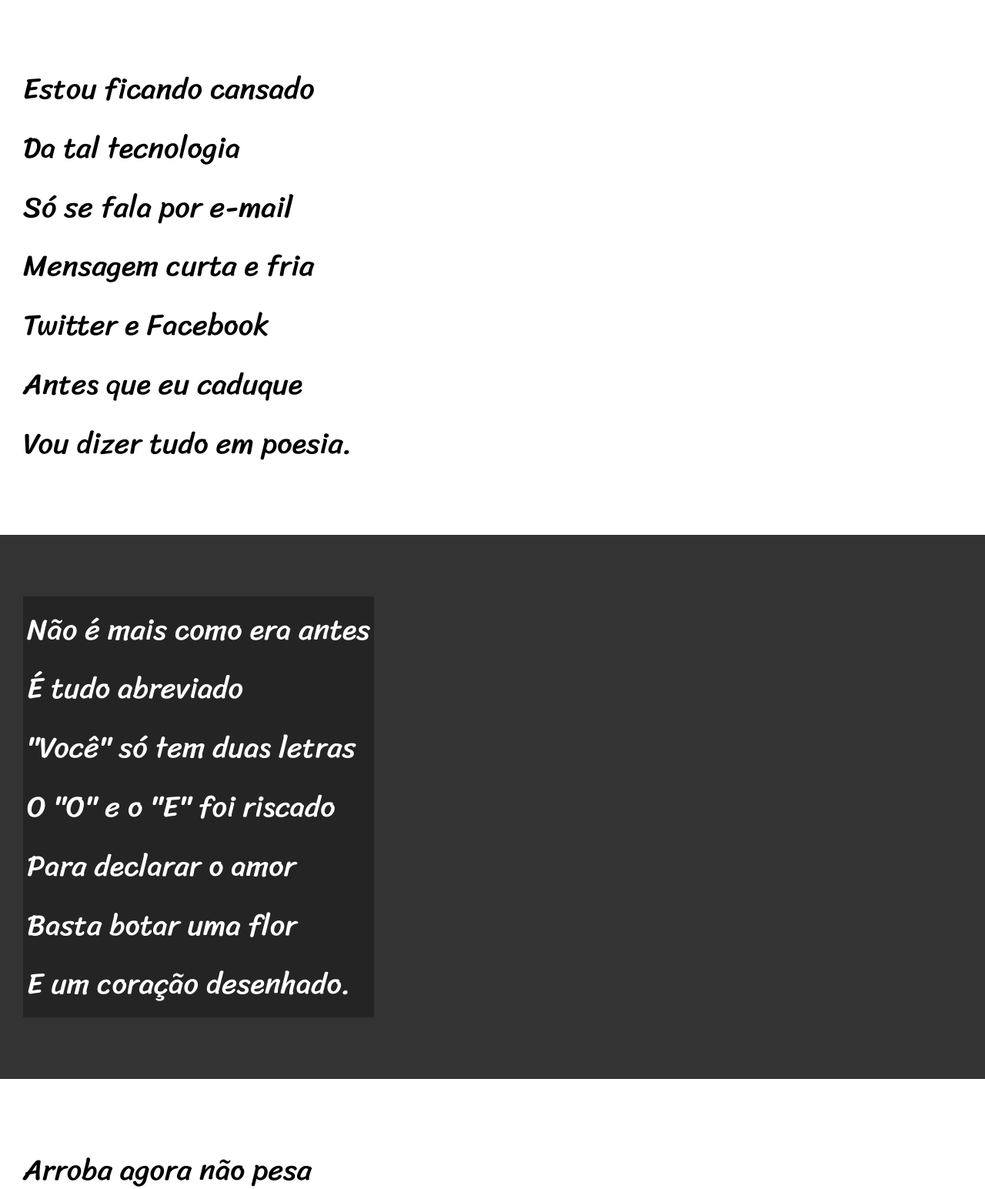
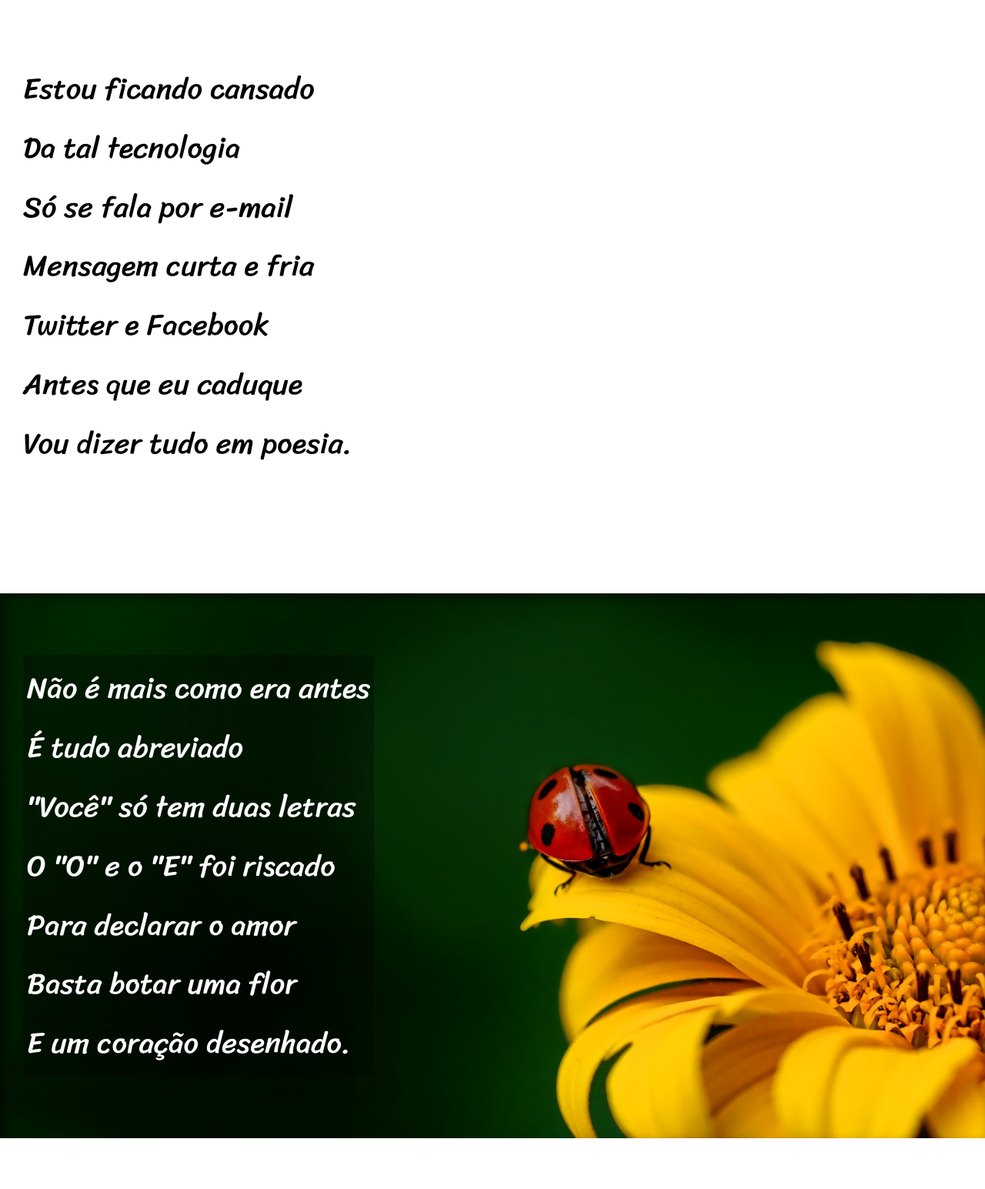
Before and after one commit to eduardofernandes1/HTML-CSS, a plain HTML site: page desafio12/projeto-cordel.html in a window 1280 px wide. Shown: the part 235-1780 px from the top of the page at 77% size. Drawn offline with Linux system fonts and the light colour scheme.

Commit message:
finalizei o projeto 12

```diff
--- a/desafio12/projeto-cordel.html
+++ b/desafio12/projeto-cordel.html
@@ -25,7 +25,7 @@
             </p>
         </section>
 
-        <section class="imagem">
+        <section class="imagem" id="img01">
             <p>
                 Não é mais como era antes <br>
                 É tudo abreviado <br>
@@ -37,7 +37,7 @@
             </p>
         </section>
 
-        <section class="normal">
+        <section class="normal" >
             <p>
                 Arroba agora não pesa <br>
                 É parte de um endereço <br>
@@ -59,7 +59,7 @@
             </p>
         </section>
 
-        <section class="imagem">
+        <section class="imagem" id="img02">
             <p>
                 Tenho saudade das cartas <br>
                 Escritas com a própria mão <br>
--- a/desafio12/style.css
+++ b/desafio12/style.css
@@ -53,6 +53,10 @@ section {
     font-size: 3vw;
 }
 
+section > p {
+    padding-bottom: 2em;
+}
+
 section.normal {
     background-color: white;
     color: black;
@@ -61,13 +65,26 @@ section.normal {
 section.imagem {
     background-color: rgb(51, 51, 51);
     color: white;
+    box-shadow: inset 6px 6px 13px 0px rgba(0, 0, 0, 0.514);
+    background-size: cover;
+    background-attachment: fixed;
 }
+
 section.imagem > p {
     display: inline-block;
     padding: 5px;
     background-color: rgba(0, 0, 0, 0.288);
 }
 
+section#img01 {
+    background-image: url('imagens/background001.jpg');
+    background-position: right center;
+}
+
+section#img02 {
+    background-image: url('imagens/background002.jpg');
+
+}
 footer {
     text-align: center;
     background-color: black;
```
